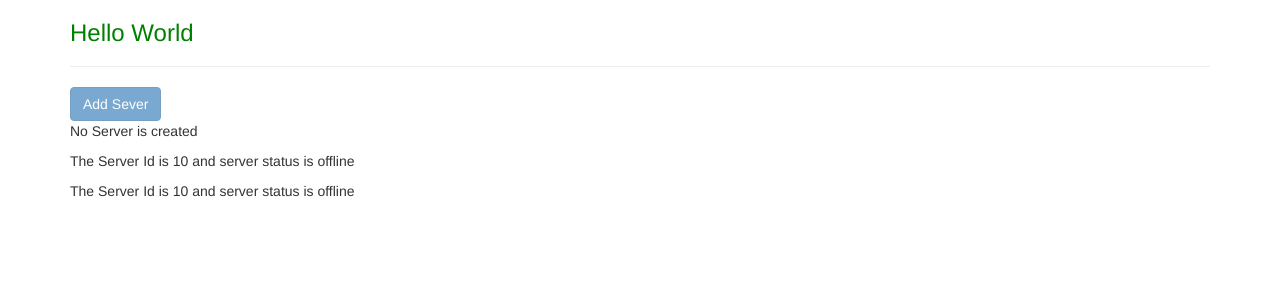
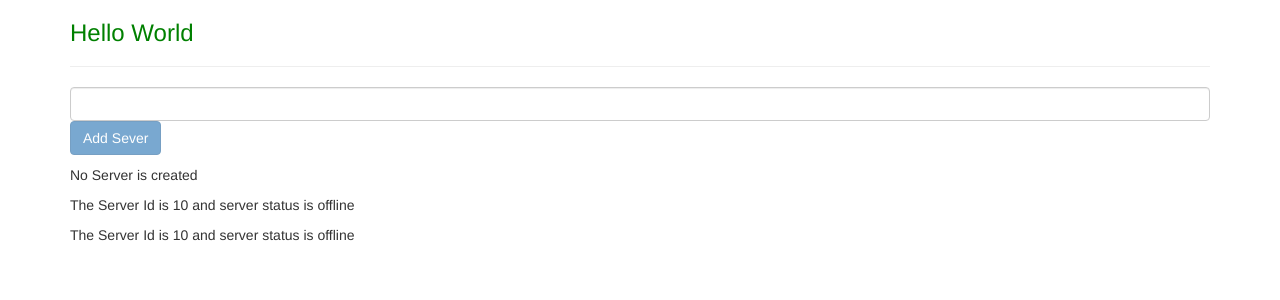
Before and after one commit to sravanreddy234/my-first-app, an Angular app: page / in a window 1280 px wide. Shown: the top 300 px of the page. Built offline with nearby package versions, Linux system fonts and the light colour scheme.

Commit message:
Event Binding
Event Binding (Communicating from HTML to Typescript)

```diff
--- a/src/app/servers/servers.component.html
+++ b/src/app/servers/servers.component.html
@@ -1,4 +1,6 @@
+<input type="text" class="form-control" (input) = "onUpdateServerName($event)">
 <button class= "btn btn-primary" [disabled] = "allowNewServer" (click) = "onCreateServer()">Add Sever</button>
+<p> {{ serverName }}</p>
 <p> {{ serverCreatingStatus }}</p>
 <app-server></app-server>
 <app-server></app-server>
--- a/src/app/servers/servers.component.ts
+++ b/src/app/servers/servers.component.ts
@@ -8,6 +8,7 @@ import { Component, OnInit } from '@angular/core';
 export class ServersComponent implements OnInit {
     allowNewServer = false;
     serverCreatingStatus = "No Server is created";
+    serverName = "";
   constructor() {
     setTimeout(() => {
       this.allowNewServer = true;
@@ -18,4 +19,8 @@ export class ServersComponent implements OnInit {
   onCreateServer(){
     this.serverCreatingStatus = "Server is Created";
   }
+
+  onUpdateServerName(event:Event){
+    this.serverName = (<HTMLInputElement>event.target).value;
+  }
 }
```
